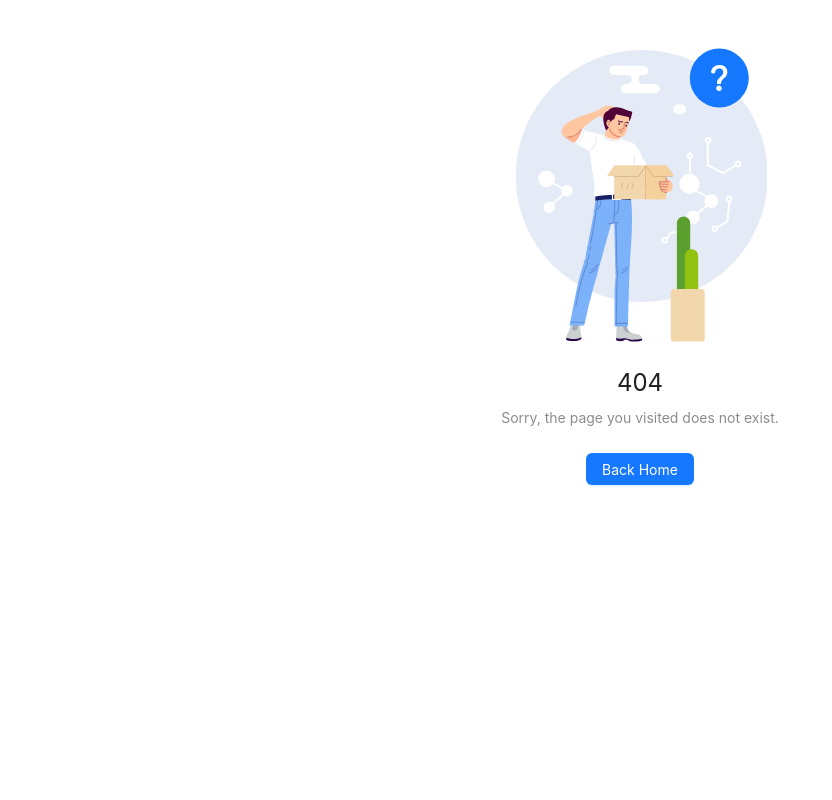
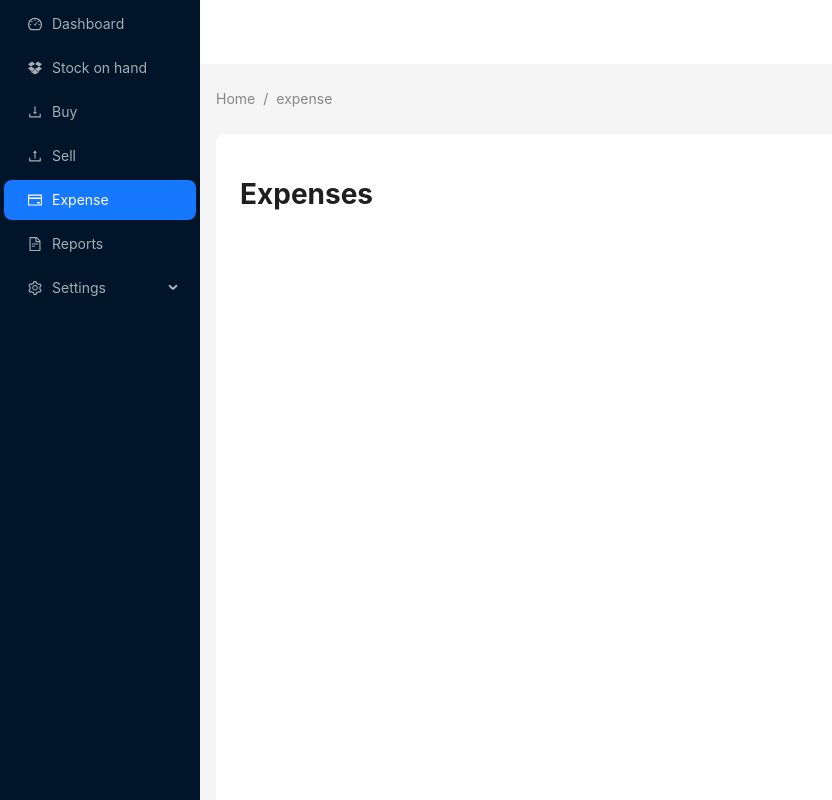
Before and after one commit to v4mpc/smt-ui, a React (Vite) app: page /expense in a window 1280 px wide. Before the commit this address had no page. Shown: the top 800 px of the page, without its empty margins (0-832 px from the left). Built offline with nearby package versions, Linux system fonts and the light colour scheme.

Commit message:
added pages

```diff
--- a/src/App.jsx
+++ b/src/App.jsx
@@ -4,13 +4,14 @@ import {
   Routes,
   Route,
   Navigate,
-  Outlet,
 } from "react-router-dom";
 import Dashboard from "./pages/Dashboard.jsx";
 import Buy from "./pages/Buy.jsx";
 import StockOnHand from "./pages/StockOnHand.jsx";
 import PageNotFound from "./pages/PageNotFound.jsx";
 import Sell from "./pages/Sell.jsx";
+import Expense from "./pages/Expense.jsx";
+import Reports from "./pages/Reports.jsx";
 
 export default function App() {
   return (
@@ -22,6 +23,8 @@ export default function App() {
             <Route path="dashboard" element={<Dashboard />} />
             <Route path="sell" element={<Sell />} />
             <Route path="buy" element={<Buy />} />
+            <Route path="expense" element={<Expense />} />
+            <Route path="reports" element={<Reports />} />
             <Route path="stock-on-hand" element={<StockOnHand />} />
           </Route>
           <Route path="*" element={<PageNotFound />} />
--- a/src/components/AppLayout.jsx
+++ b/src/components/AppLayout.jsx
@@ -1,5 +1,6 @@
 import {Link, Outlet,useLocation} from "react-router-dom";
 import {
+    CreditCardOutlined,
     DashboardOutlined,
     DownloadOutlined,
     DropboxOutlined,
@@ -25,7 +26,8 @@ const items = [
     },
     { key: "buy", icon: <DownloadOutlined />, label: <Link to="/buy">Buy</Link> },
     { key: "sell", icon: <UploadOutlined />, label: <Link to="/sell">Sell</Link> },
-    { key: "reports", icon: <FileTextOutlined />, label: "Reports" },
+    { key: "expense", icon: <CreditCardOutlined />, label: <Link to="/expense">Expense</Link> },
+    { key: "reports", icon: <FileTextOutlined />, label: <Link to="/reports">Reports</Link> },
     {
         key: "settings",
         icon: <SettingOutlined />,
--- a/src/pages/Dashboard.jsx
+++ b/src/pages/Dashboard.jsx
@@ -1,4 +1,4 @@
-import {Flex, Statistic, DatePicker, Table, Spin, Button} from "antd";
+import { Flex, Statistic, DatePicker, Table, Spin, Button } from "antd";
 import {
   Chart as ChartJS,
   CategoryScale,
@@ -76,8 +76,8 @@ const tableData = [
 export default function Dashboard() {
   const [dashboardData, isLoading, chartData, selectedMonth, setSelectedMonth] =
     useDashboard();
-  const [openNotificationWithIcon,contextHolder] = useNotification();
-  if (isLoading) return <Loader/>;
+  const [openNotificationWithIcon, contextHolder] = useNotification();
+  // if (isLoading) return <Loader/>;
   return (
     <Flex gap="middle" vertical>
       <Flex justify="space-between">
@@ -93,21 +93,30 @@ export default function Dashboard() {
         </Flex>
       </Flex>
 
+      {isLoading ? (
+        <Loader />
+      ) : (
+        <>
           <Flex vertical>
             <Flex justify="space-between">
-          <Statistic title="Total Sales" value={dashboardData?.totalSales} />
+              <Statistic
+                title="Total Sales"
+                value={dashboardData?.totalSales}
+              />
               <Statistic
                 title="Total Expenses"
                 value={dashboardData?.totalExpenses}
               />
-          <Statistic title="Total Profit" value={dashboardData?.totalProfit} />
+              <Statistic
+                title="Total Profit"
+                value={dashboardData?.totalProfit}
+              />
               <Statistic
                 title="Products Sold"
                 value={dashboardData?.productsSold}
               />
             </Flex>
           </Flex>
-
           <Flex vertical>
             <Line options={options} data={chartData} />
           </Flex>
@@ -128,8 +137,14 @@ export default function Dashboard() {
               dataSource={tableData}
             />
 
-        <Button onClick={()=>openNotificationWithIcon("info","dg","sfsdf")}>Click me</Button>
+            <Button
+              onClick={() => openNotificationWithIcon("info", "dg", "sfsdf")}
+            >
+              Click me
+            </Button>
           </Flex>
+        </>
+      )}
     </Flex>
   );
 }
--- /dev/null
+++ b/src/pages/Expense.jsx
@@ -0,0 +1,3 @@
+export default function Expense() {
+  return <h1>Expenses</h1>;
+}
--- /dev/null
+++ b/src/pages/Reports.jsx
@@ -0,0 +1,3 @@
+export default function Reports() {
+  return <h1>Reports</h1>;
+}
```
Lines whose indentation alone changed are shown as unchanged.
